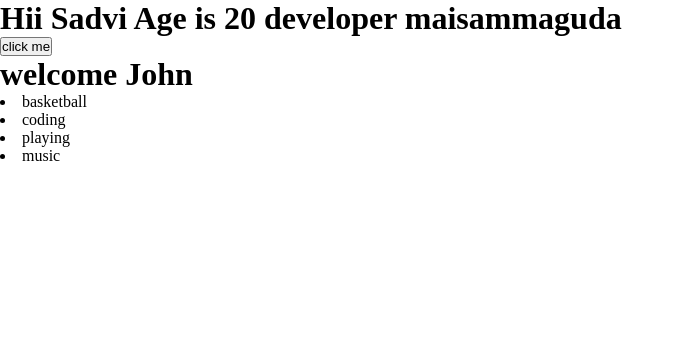
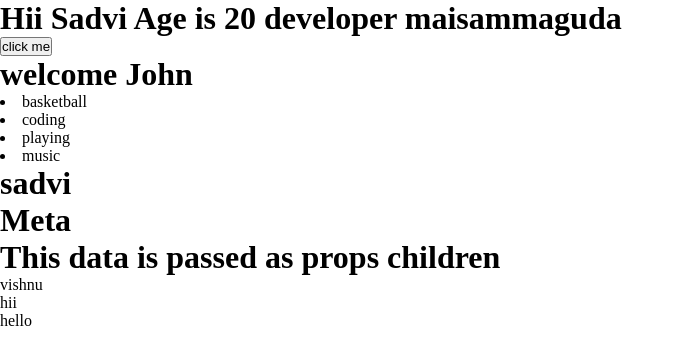
Before and after one commit to Sadvi2004/React-Tuts, a React (Create React App) app: page / in a window 1280 px wide. Shown: the top 364 px of the page, without its empty margins (0-684 px from the left). Built offline with nearby package versions, Linux system fonts and the light colour scheme; the HTML template or start-up script is replaced by a standard one.

Commit message:
Add new components for nested props demonstration: PropsChildern, Chi, Child2, and Child3; update App component to utilize them; enhance notes on props and state usage.

```diff
--- a/src/App.jsx
+++ b/src/App.jsx
@@ -20,11 +20,19 @@ import React from "react";
 // export default App;
 import Prop1 from "./Propsexample/Prop1";
 import Prop2 from "./Propsexample/Prop2";
+import PropsChildern from "./Propsexample/PropsChildern";
+import ChildProps from "./Propsexample/ChildProps";
+import Chi from "./Propsexample/Chi";
 function App() {
   return (
     <div>
       <Prop1 name="Sadvi" age={20} desig={['developer', 'designer']} userdetails={{ city: "Hyd", area: "maisammaguda" }} sendFun={function () { alert("Hi im from parent component") }} />
       <Prop2 name="John" isLoggedIn={true} hobbies={["basketball", "coding", "playing", "music"]} />
+      <PropsChildern username="sadvi" company="Meta">
+        <h1>This data is passed as props children</h1>
+        <ChildProps />
+      </PropsChildern>
+      <Chi name="vishnu" />
     </div>
   )
 }
--- /dev/null
+++ b/src/Propsexample/Chi.jsx
@@ -0,0 +1,12 @@
+import React from 'react'
+import Child2 from './Child2'
+const Chi = (props) => {
+    return (
+        <div>
+            {props.name}
+            <Child2 name="hii" />
+        </div>
+    )
+}
+
+export default Chi
--- /dev/null
+++ b/src/Propsexample/Child2.jsx
@@ -0,0 +1,12 @@
+import React from 'react'
+import Child3 from './Child3'
+const Child2 = (props) => {
+    return (
+        <div>
+            {props.name}
+            <Child3 name="hello" />
+        </div>
+    )
+}
+
+export default Child2
--- /dev/null
+++ b/src/Propsexample/Child3.jsx
@@ -0,0 +1,11 @@
+import React from 'react'
+
+const Child3 = (props) => {
+    return (
+        <div>
+            {props.name}
+        </div>
+    )
+}
+
+export default Child3
--- /dev/null
+++ b/src/Propsexample/ChildProps.jsx
@@ -0,0 +1,9 @@
+import React from 'react'
+
+const ChildProps = () => {
+    return (
+        <div>ChildProps</div>
+    )
+}
+
+export default ChildProps
--- /dev/null
+++ b/src/Propsexample/PropsChildern.jsx
@@ -0,0 +1,15 @@
+import React from 'react'
+
+const PropsChildern = (props) => {
+    return (
+        <div>
+            <h1>{props.username}</h1>
+            <h1>{props.company}</h1>
+            {
+                props.children[0]
+            }
+        </div>
+    )
+}
+
+export default PropsChildern
```
Also changed, not shown: src/notes-react.txt.
